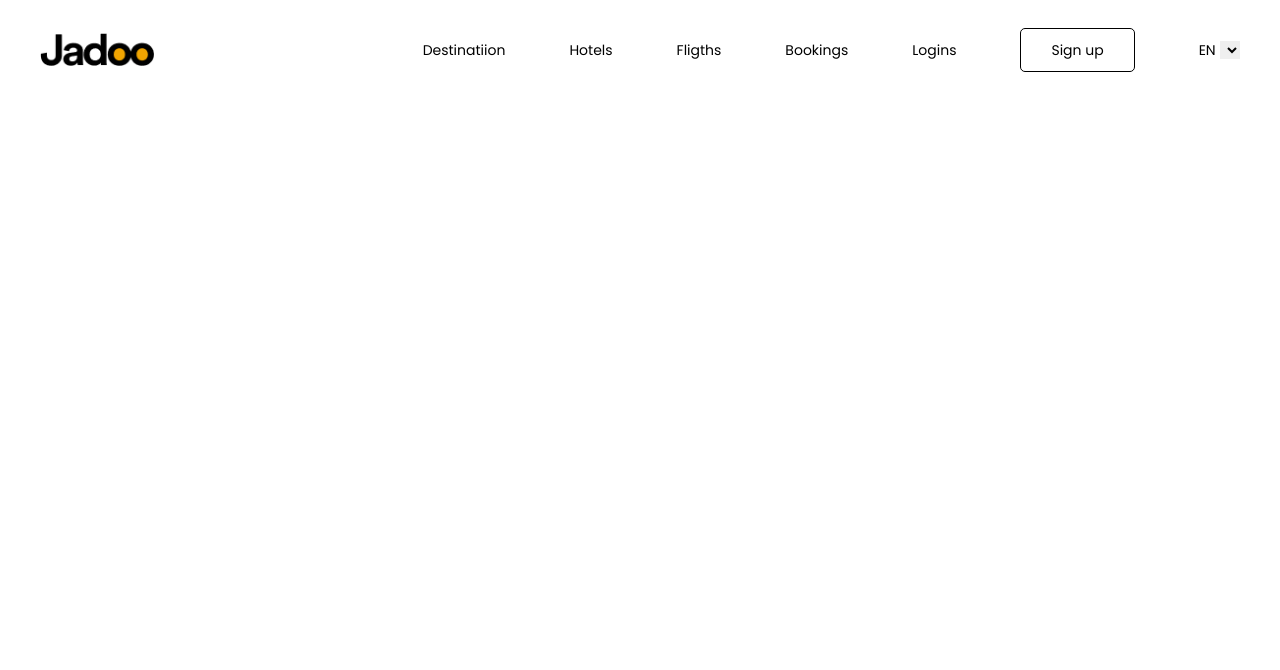
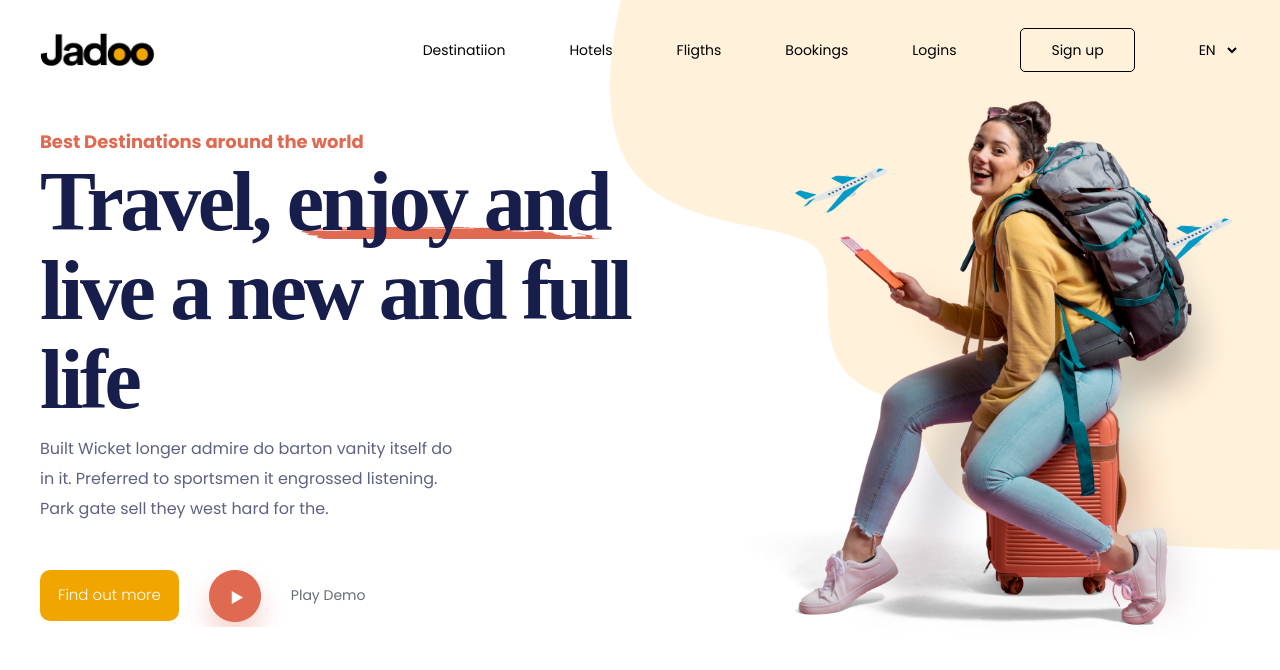
Before and after one commit to nikhil-mw/Jadoo-Travelling-Agency, a plain HTML site: page index.html in a window 1280 px wide. Drawn offline with Linux system fonts and the light colour scheme; a web font is replaced by a local one.

Commit message:
Hero Section

```diff
--- a/CSS/Style.css
+++ b/CSS/Style.css
@@ -70,9 +70,156 @@ nav img{
     border: none;
     font-weight: 100;
     font-size: 14px;
+    background-color: transparent;
 }
 
 .lang label{
     font-weight: 400;
     font-size: 14px;
 }
+
+
+/* Background Decore image positionning  */
+
+header{
+    position: relative;
+    /* overflow: hidden; */
+}
+
+.decore {
+    position: absolute;
+    top: 0;
+    right: 0;
+    z-index: -1;
+
+    img{
+        width: 670px;
+        height: 550px;
+    };
+}
+
+/* Hero section  */
+
+.hero{
+    max-width: 1200px;
+    margin: auto;
+    display: flex;
+    justify-content: center;
+    align-items: center;
+    /* border: 1px solid black; */
+}
+
+.left{
+    display: flex;
+    flex-direction: column;
+    justify-content: center;
+    align-items: start;
+    /* border: 1px solid black; */
+    /* gap: 10px; */
+    height: 500px;
+    width: 100%;
+    overflow: hidden;
+    padding-top: 40px;
+}
+
+.left .left1{
+    color: #DF6951;
+    font-family: Poppins;
+    font-size: 18px;
+    font-weight: 700;
+    line-height: 30px;
+}
+
+.left .under{
+    position: relative;
+}
+
+
+.left .under p{
+    color: #181E4B;
+    font-family: Volkhov;
+    font-size: 84px;
+    font-weight: 700;
+    line-height: 89px;
+    letter-spacing: -0.04em;
+    text-align: left;
+}
+
+.left .under img{
+    position: absolute;
+    top: 26%;
+    left: 38%;
+    z-index: -9;
+}
+
+.left .left2{
+    color: #5E6282;
+    font-family: Poppins;
+    font-size: 16px;
+    font-weight: 400;
+    line-height: 30px;
+    width: 420px;
+    margin-top: 10px;
+}
+
+.left .playDemo-flex{
+    display: flex;
+    justify-self: center;
+    align-items: center;
+    /* border: 1px solid black; */
+    position: relative;
+}
+
+.left .playDemo-flex a{
+    color: #FFFFFF;
+    background-color: #F1A501;
+    border-radius: 10px ;
+    padding: 14px 18px;
+    font-size: 15px;
+    font-weight: 360;
+    line-height: 22.9px;
+}
+
+.left .playDemo-flex h3{
+    color: #686D77;
+    font-family: Poppins;
+    font-size: 14px;
+    font-weight: 400;
+}
+
+.left .playDemo-flex img{
+    padding-top: 31px;
+}
+
+
+.right{
+    position: relative;
+    /* border: 1px solid black; */
+
+}
+
+.right .plane1{
+    position: absolute;
+    top: 39px;
+    left: 85px;
+    img{
+        width: 137px;
+        height: 95px;
+    }
+}
+.right .plane2{
+    position: absolute;
+    top: 89px;
+    left: 430px;
+    z-index: -1;
+    img{
+        width: 137px;
+        height: 95px;
+    }
+}
+
+.right img{
+    width: 550px;
+    height: 550px;
+
+}
--- a/index.html
+++ b/index.html
@@ -34,6 +34,9 @@
   </head>
   <body>
     <header>
+      <div class="decore">
+        <img src="./images/Decore.png" alt="decore">
+      </div>
       <nav class="lg-container">
         <img src="./images/Logo.png" alt="logo" />
         <div class="nav-menu">
@@ -55,6 +58,33 @@
       </nav>
     </header>
 
+    <section class="hero">
+      <div class="left">
+        <p class="left1">Best Destinations around the world</p>
+        <div class="under">
+          <img src="./images/underline.png" alt="underline">
+          <p>Travel, enjoy
+            and live a new
+            and full life</p>
+        </div>
+        <p class="left2">Built Wicket longer admire do barton vanity itself do in it. Preferred to sportsmen it engrossed listening. Park gate sell they west hard for the.</p>
+        <div class="playDemo-flex">
+          <a href="#">Find out more</a>
+          <img src="./images/Play button.png" alt="btn">
+          <h3>Play Demo</h3>
+        </div>
+      </div>
+
+      <div class="right">
+        <div class="plane1">
+          <img src="./images/plane.png" alt="plane1">
+        </div>
+        <div class="plane2">
+          <img src="./images/plane.png" alt="plane1">
+        </div>
+        <img src="./images/Traveller 1.png" alt="Traveller1">
+      </div>
+    </section>
 
 
 
```
Also changed, not shown: images/Play button.png (added), images/playbtn.png (deleted).
